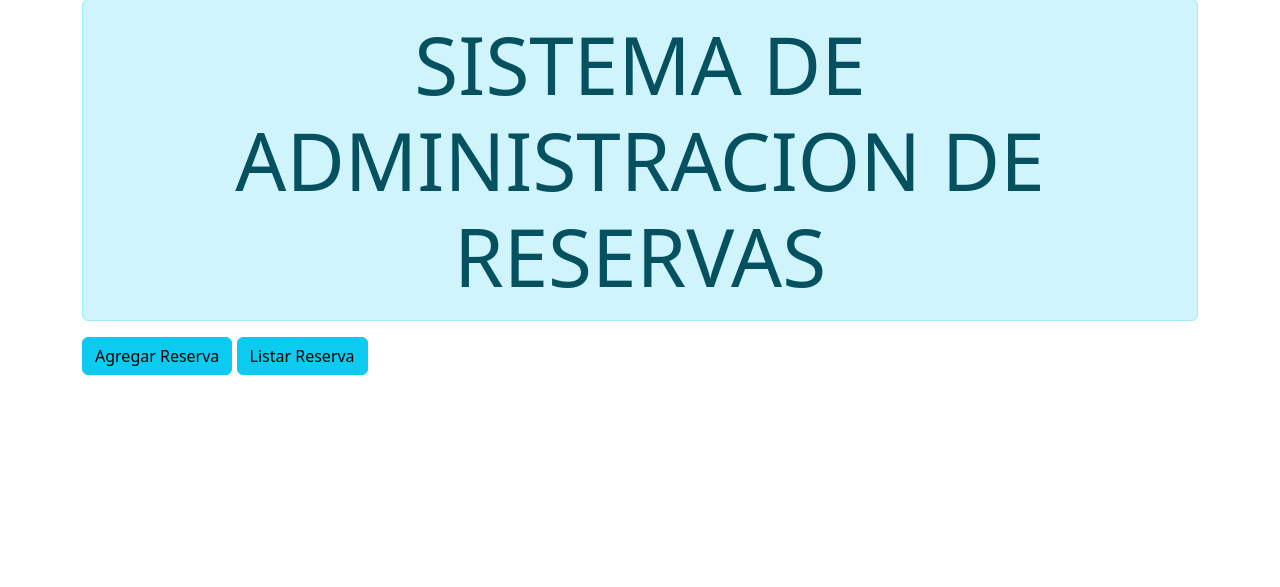
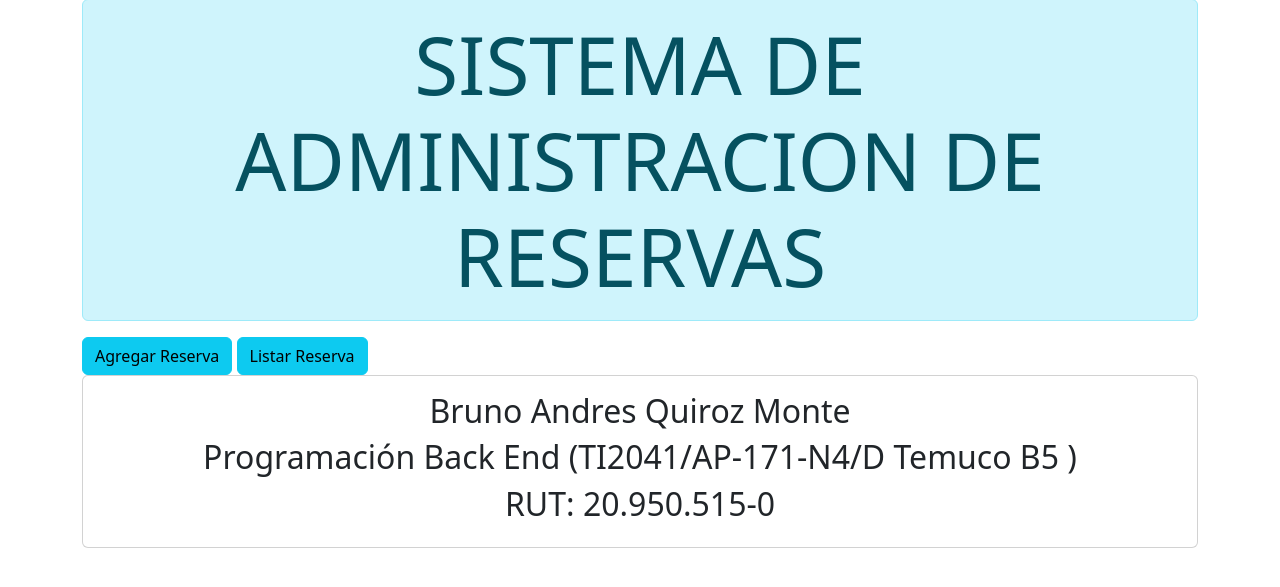
Before and after one commit to brunoquiroz/Quiroz_B_IEI170, a Django app: page / in a window 1280 px wide. Shown: the part 49-636 px from the top of the page. Run offline with Django 4.2, Linux system fonts and the light colour scheme.

Commit message:
Update index.html

```diff
--- a/Quiroz_B_IEI170/Quiroz_B_IEI170_app/templates/index.html
+++ b/Quiroz_B_IEI170/Quiroz_B_IEI170_app/templates/index.html
@@ -13,6 +13,13 @@
     <a href="/agregar" class="btn btn-info ">Agregar Reserva</a>
     <a href="/listar" class="btn btn-info ">Listar Reserva</a>
 
+    <div class="card">
+        <div class="card-body text-center">
+            <h2 class="card-title">Bruno Andres Quiroz Monte</h2>
+            <h2 class="card-title">Programación Back End (TI2041/AP-171-N4/D Temuco B5 )</h2>
+            <h2 class="card-title">RUT: 20.950.515-0</h2>
+        </div>
+    </div>
 
 </body>
 </html>
```
